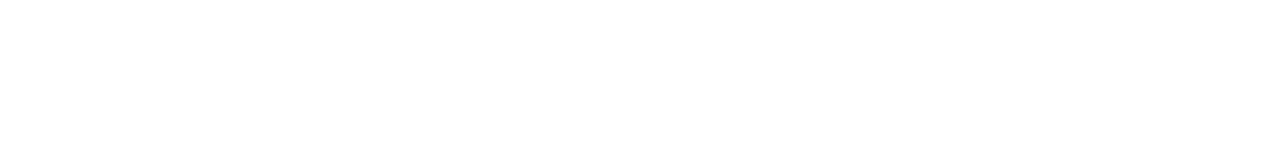
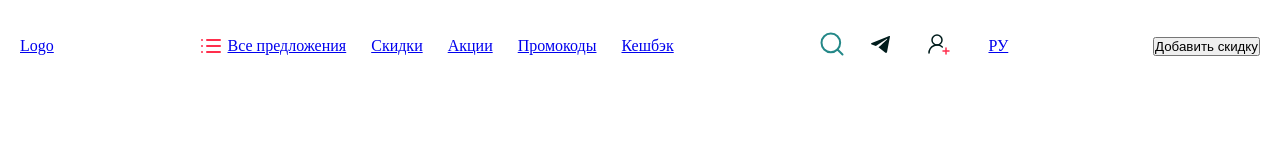
Before and after one commit to sunnatbekweb/Test-task, a plain HTML site: page index.html in a window 1280 px wide. Drawn offline with Linux system fonts and the light colour scheme.

Commit message:
added header

```diff
--- a/index.html
+++ b/index.html
@@ -18,10 +18,71 @@
       rel="stylesheet"
     />
     <!-- Style -->
-    <link rel="stylesheet" href="/script.js" />
+    <link rel="stylesheet" href="/style.css" />
     <title>Document</title>
   </head>
   <body>
+    <header>
+      <div class="container">
+        <a href="/">Logo</a>
+        <nav>
+          <ul class="nav__list">
+            <li class="nav__list--item">
+              <a href="#">
+              <svg width="24" height="24">
+                <use xlink:href="/assets/icons/sprite.svg#list">
+              </svg>
+              <p>Все предложения</p>
+            </a>
+          </li>
+            <li class="nav__list--item">
+              <a href="#">Скидки</a>
+            </li>
+            <li class="nav__list--item">
+              <a href="#">Акции</a>
+            </li>
+            <li class="nav__list--item">
+              <a href="#">Промокоды</a>
+            </li>
+            <li class="nav__list--item">
+              <a href="#">Кешбэк</a>
+            </li>
+          </ul>
+        </nav>
+        <ul class="secondary-nav__list">
+          <li class="secondary-nav__list--item">
+            <a href="#">
+              <svg width="28" height="28">
+                <use xlink:href="/assets/icons/sprite.svg?v=1#search">
+              </svg>
+            </a>
+          </li>
+          <li class="secondary-nav__list--item">
+            <a href="#">
+              <svg width="19" height="17">
+                <use xlink:href="/assets/icons/sprite.svg?v=1#telegram">
+              </svg>
+            </a>
+          </li>
+          <li class="secondary-nav__list--item">
+            <a href="#">
+              <svg width="48" height="48">
+                <use xlink:href="/assets/icons/sprite.svg?v=1#cabinet">
+              </svg>
+            </a>
+          </li>
+          <li class="secondary-nav__list--item">
+            <a href="#">
+              РУ
+            </a>
+          </li>
+        </ul>
+        <button>
+          Добавить скидку
+        </button>
+      </div>
+    </header>
+
     <script src="/script.js"></script>
   </body>
 </html>
--- a/style.css
+++ b/style.css
@@ -0,0 +1,43 @@
+* {
+  margin: 0;
+  padding: 0;
+}
+
+ul {
+  list-style-type: none;
+}
+
+.container {
+  max-width: 1300px;
+  margin: 0 auto;
+  padding: 0 20px;
+}
+
+header {
+  padding: 20px 0;
+}
+
+header .container {
+  display: flex;
+  align-items: center;
+  justify-content: space-between;
+}
+
+header .container nav .nav__list {
+  display: flex;
+  align-items: center;
+  column-gap: 25px;
+  list-style-type: none;
+}
+
+header .container nav .nav__list--item a {
+  display: flex;
+  align-items: center;
+  column-gap: 5px;
+}
+
+header .container .secondary-nav__list {
+    display: flex;
+    align-items: center;
+    column-gap: 25px;
+}
```
Also changed, not shown: assets/icons/sprite.svg (added).
